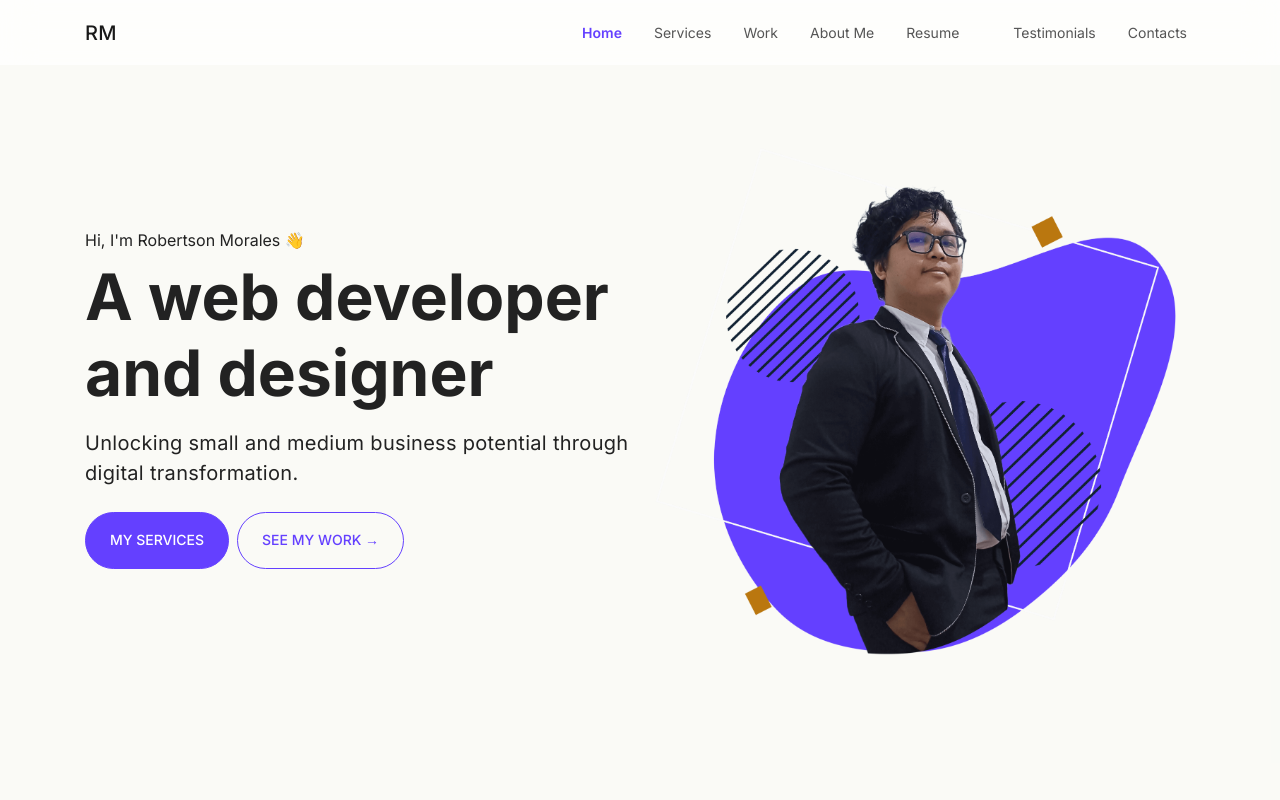
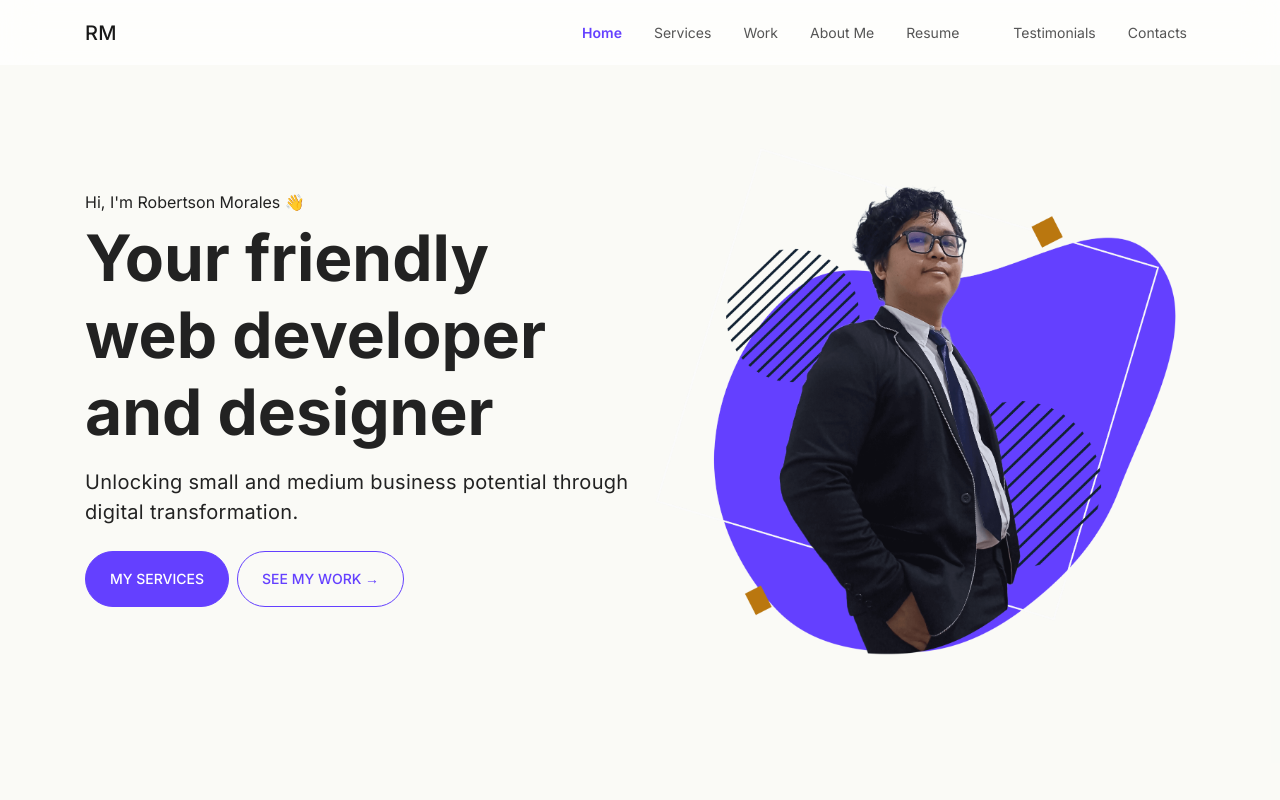
Before and after one commit to robertsonmorales/robertsonmorales.com, a React (Create React App) app: page / in a window 1280 px wide. Shown: the top 800 px of the page. Built offline with nearby package versions, Linux system fonts and the light colour scheme; some icons are missing.

Commit message:
update: fixed hero headline

```diff
--- a/src/components/compounds/Hero.jsx
+++ b/src/components/compounds/Hero.jsx
@@ -10,7 +10,7 @@ function Hero() {
                 <div className="col flexbox-center flex-column">
                     <div className="text-left">
                         <p className="h6 font-weight-normal">Hi, I'm Robertson Morales 👋</p>
-                        <h1 className="display-3 font-stack-1 mb-3">A web developer and designer</h1>
+                        <h1 className="display-3 font-stack-1 mb-3">Your friendly <br />web developer <br />and designer</h1>
                         <p className="h5 font-weight-normal mb-3 mb-md-4">Unlocking small and medium business potential through digital transformation.</p>
 
                         <div className="call-to-actions">
```
